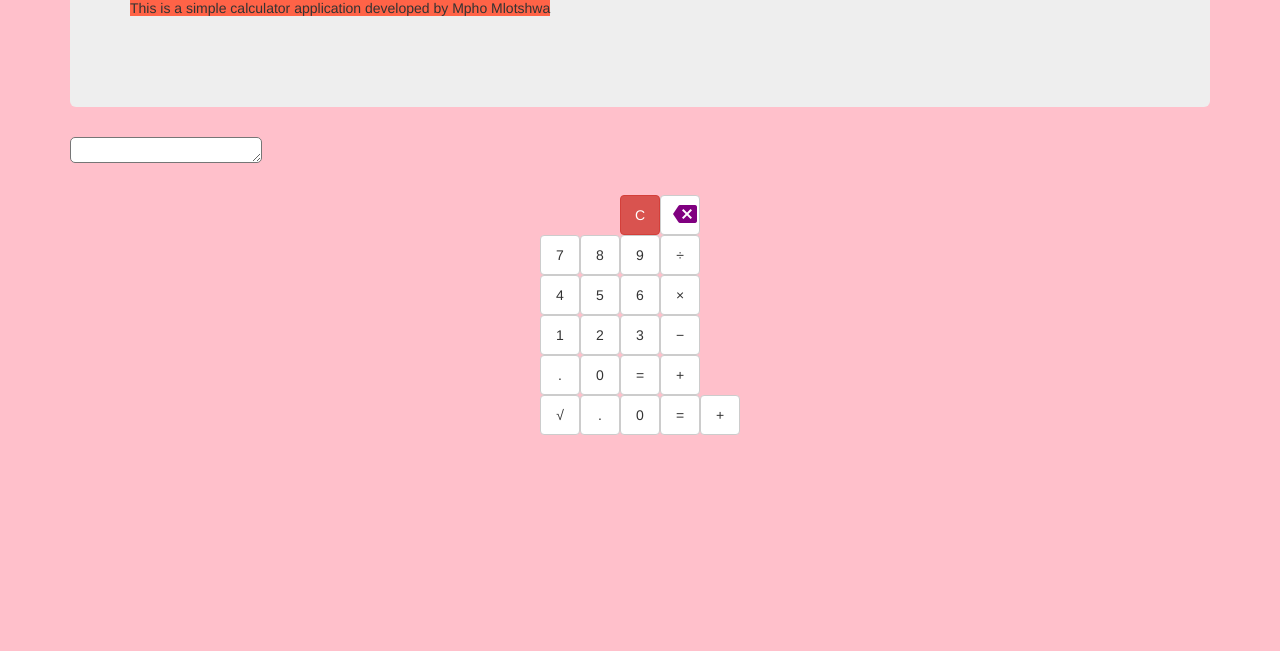
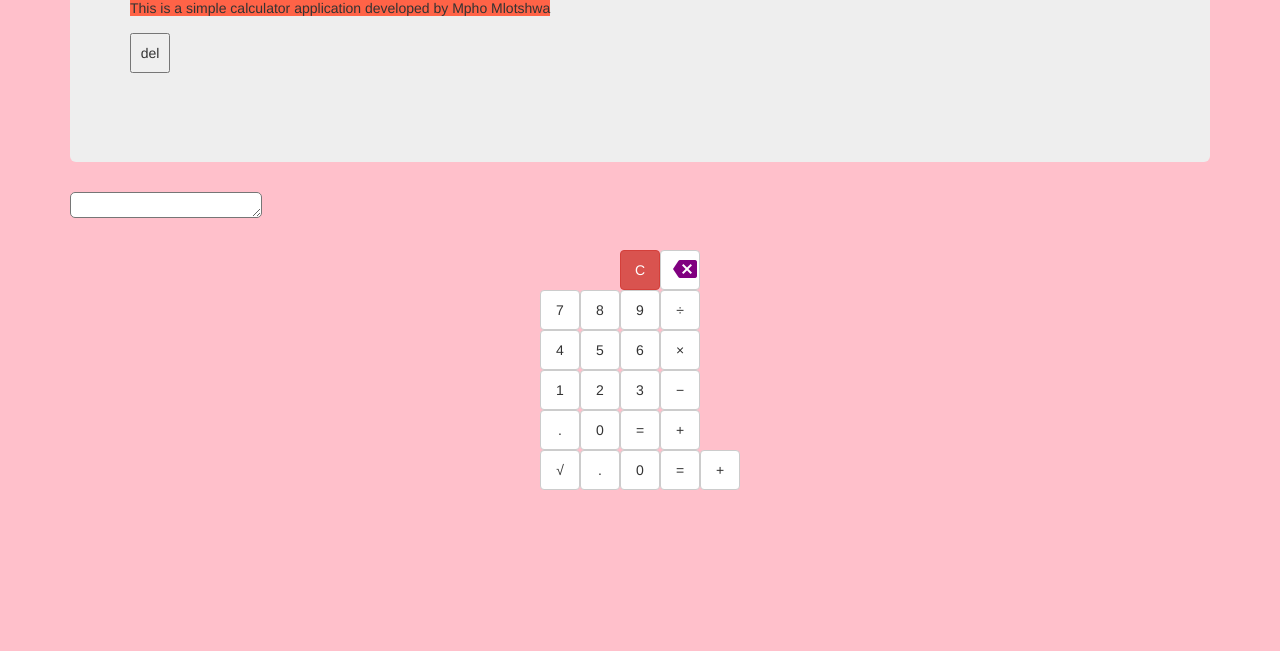
Before and after one commit to mpho396/mpho396.github.io, a plain HTML site: page index.html in a window 1280 px wide. Shown: the part 149-800 px from the top of the page. Drawn offline with nearby package versions, Linux system fonts and the light colour scheme.

Commit message:
Update index.html
button

```diff
--- a/index.html
+++ b/index.html
@@ -20,7 +20,7 @@ crossorigin="anonymous">
 <h1 style="background-color:purple;">Calculator App</h1>
 
 <p1 style="background-color:Tomato;">This is a simple calculator application developed by Mpho Mlotshwa</p>
-
+<button type="button">del</button>
 
 <hr class="my-4">
 </div>
```
